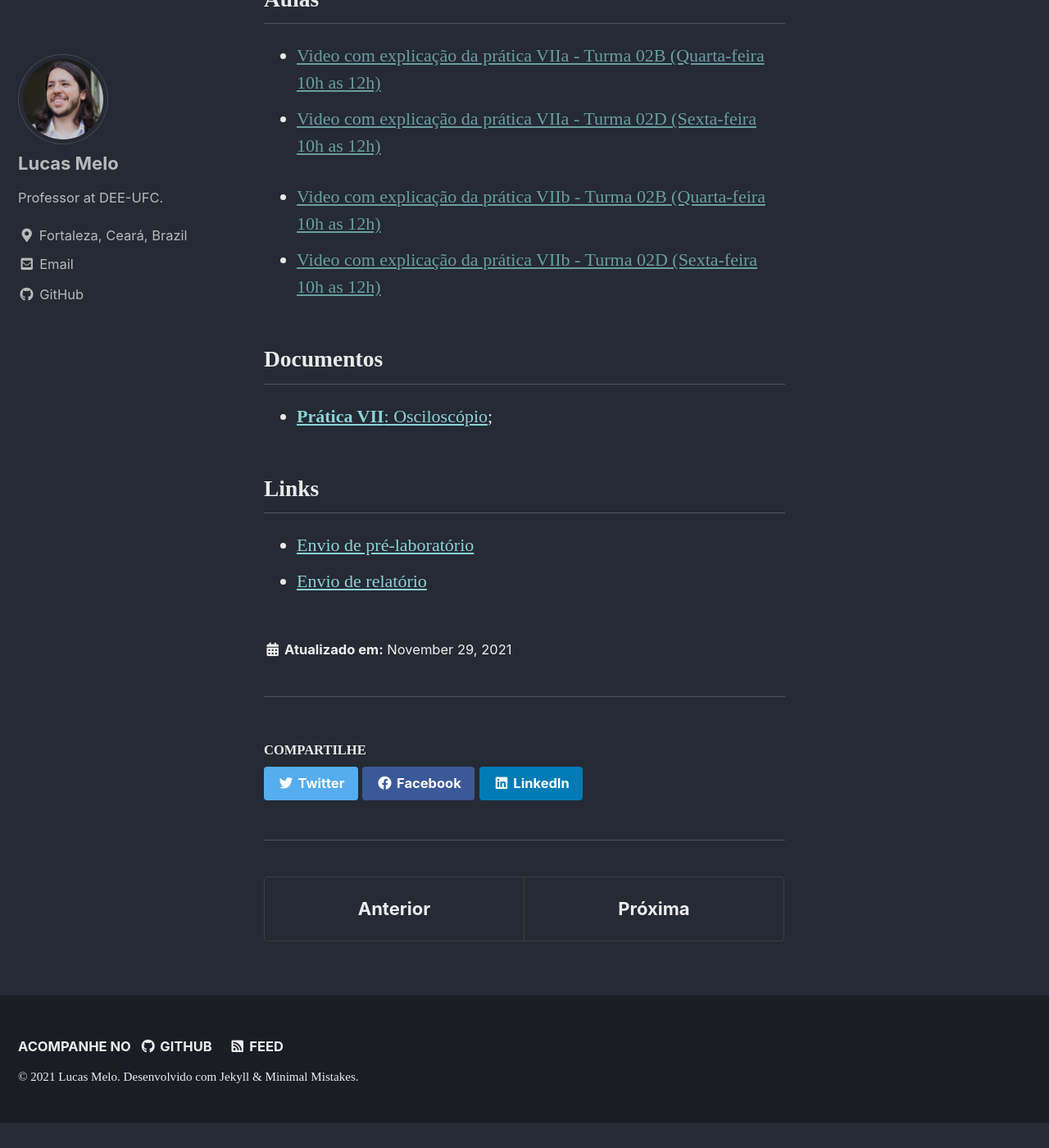
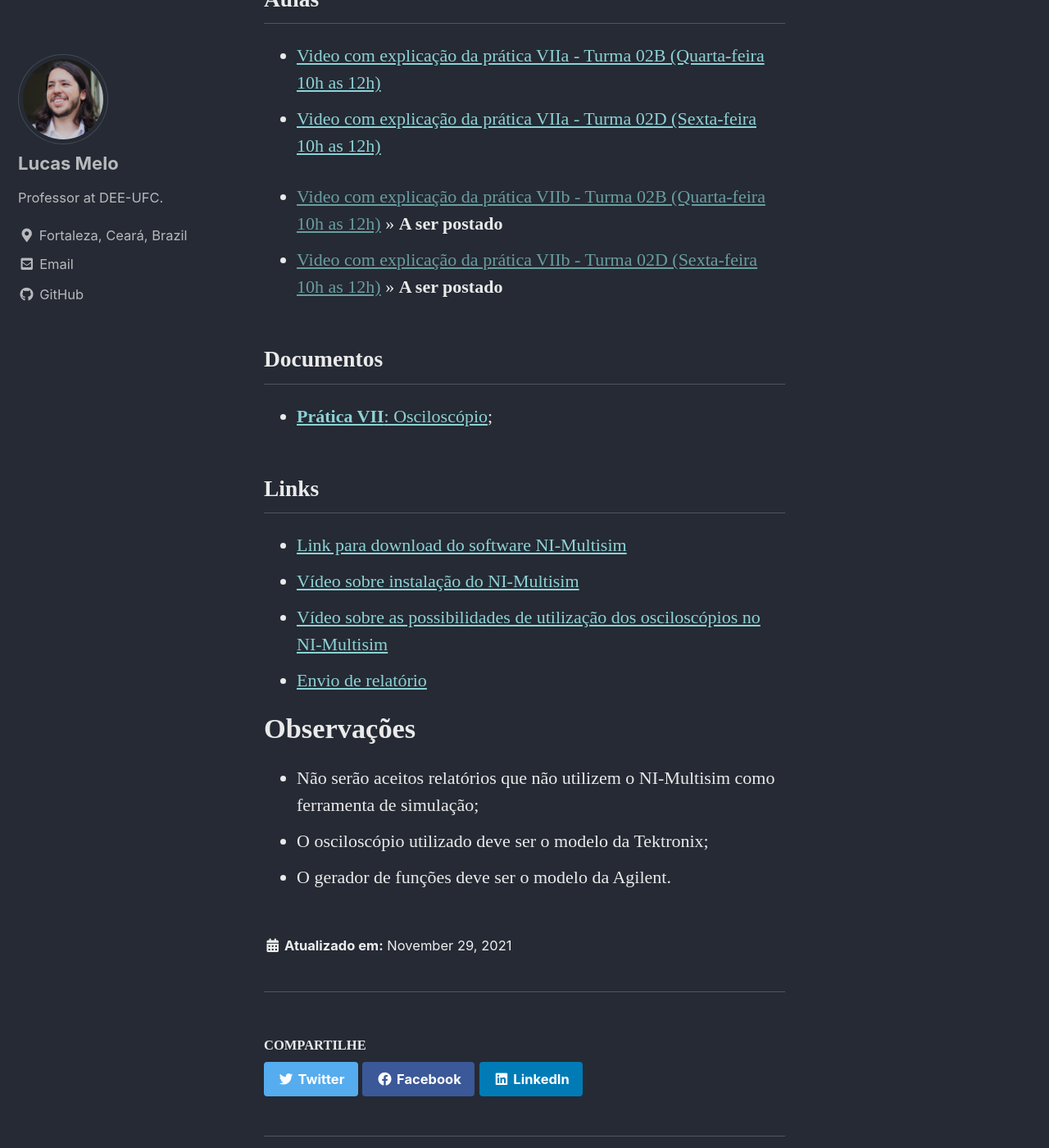
Before and after one commit to lucassm/lucassm.github.io, a Jekyll site: the page built from _teaching/Lab-CI-2021-2/Lab-VII/index.md, in a window 1280 px wide and 1400 px high, scrolled down 280 px. Shown: the whole window at 82% size. Built offline with Jekyll 4.4.1, drawn with Linux system fonts in a browser that asks for light colours; cached includes are drawn as plain includes; some web fonts are replaced; before the commit the page ends 1649 px from its top, so only the background shows below that.

Commit message:
UPDATE: Generic

```diff
--- a/_teaching/Lab-CI-2021-2/Lab-VII/index.md
+++ b/_teaching/Lab-CI-2021-2/Lab-VII/index.md
@@ -9,15 +9,23 @@ location: Fortaleza, Brazil
 ---
 
 ## Aulas
-- [Video com explicação da prática VIIa - Turma 02B (Quarta-feira 10h as 12h)]()
-- [Video com explicação da prática VIIa - Turma 02D (Sexta-feira 10h as 12h)]()
+- [Video com explicação da prática VIIa - Turma 02B (Quarta-feira 10h as 12h)](https://drive.google.com/file/d/1CGWcrphvgpY8raA6OooC0u-GflabZH5T/view?usp=drivesdk)
+- [Video com explicação da prática VIIa - Turma 02D (Sexta-feira 10h as 12h)](https://drive.google.com/file/d/1dGUJjAoeMzRnhmUqSUptNu3GnzfShUHa/view?usp=drivesdk)
 
-- [Video com explicação da prática VIIb - Turma 02B (Quarta-feira 10h as 12h)]()
-- [Video com explicação da prática VIIb - Turma 02D (Sexta-feira 10h as 12h)]()
+
+- [Video com explicação da prática VIIb - Turma 02B (Quarta-feira 10h as 12h)]() >> **A ser postado**
+- [Video com explicação da prática VIIb - Turma 02D (Sexta-feira 10h as 12h)]() >> **A ser postado**
 
 ## Documentos
 - [**Prática VII**: Osciloscópio](https://docs.google.com/document/d/1lA7XJVxKq4ej7_-RjJ0BSfY9HN3Ggb4-/edit?usp=drivesdk&ouid=115037078425068686312&rtpof=true&sd=true);
 
 ## Links
-- [Envio de pré-laboratório](https://forms.gle/HctrCt5hd6jCFXdFA)
+- [Link para download do software NI-Multisim](https://www.ni.com/pt-br/support/downloads/software-products/download.multisim.html#312060)
+- [Vídeo sobre instalação do NI-Multisim](https://youtu.be/TABdpm-dOF0)
+- [Vídeo sobre as possibilidades de utilização dos osciloscópios no NI-Multisim](https://www.youtube.com/watch?v=TpFBLa0_WUo)
 - [Envio de relatório](https://forms.gle/Wqi6JVGVS7mT5Wmv8)
+
+# Observações
+- Não serão aceitos relatórios que não utilizem o NI-Multisim como ferramenta de simulação;
+- O osciloscópio utilizado deve ser o modelo da Tektronix;
+- O gerador de funções deve ser o modelo da Agilent.
```
